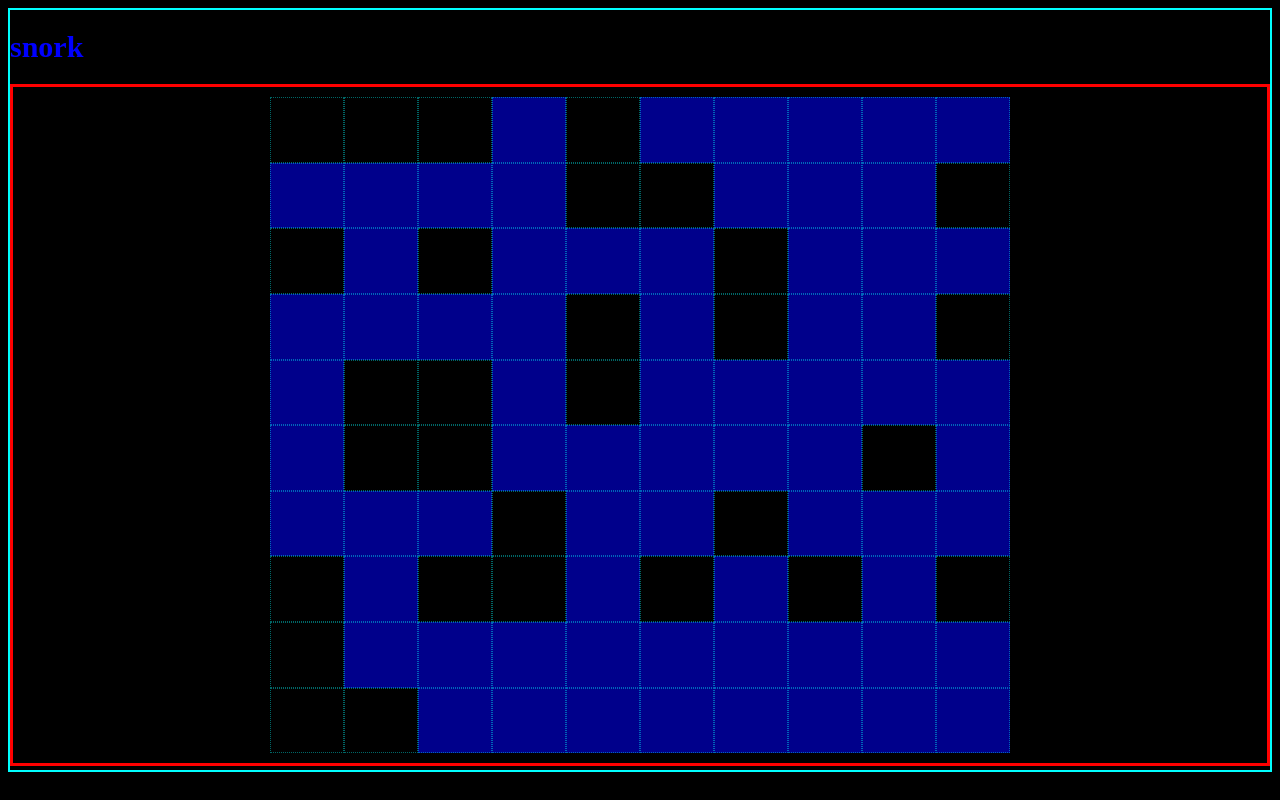
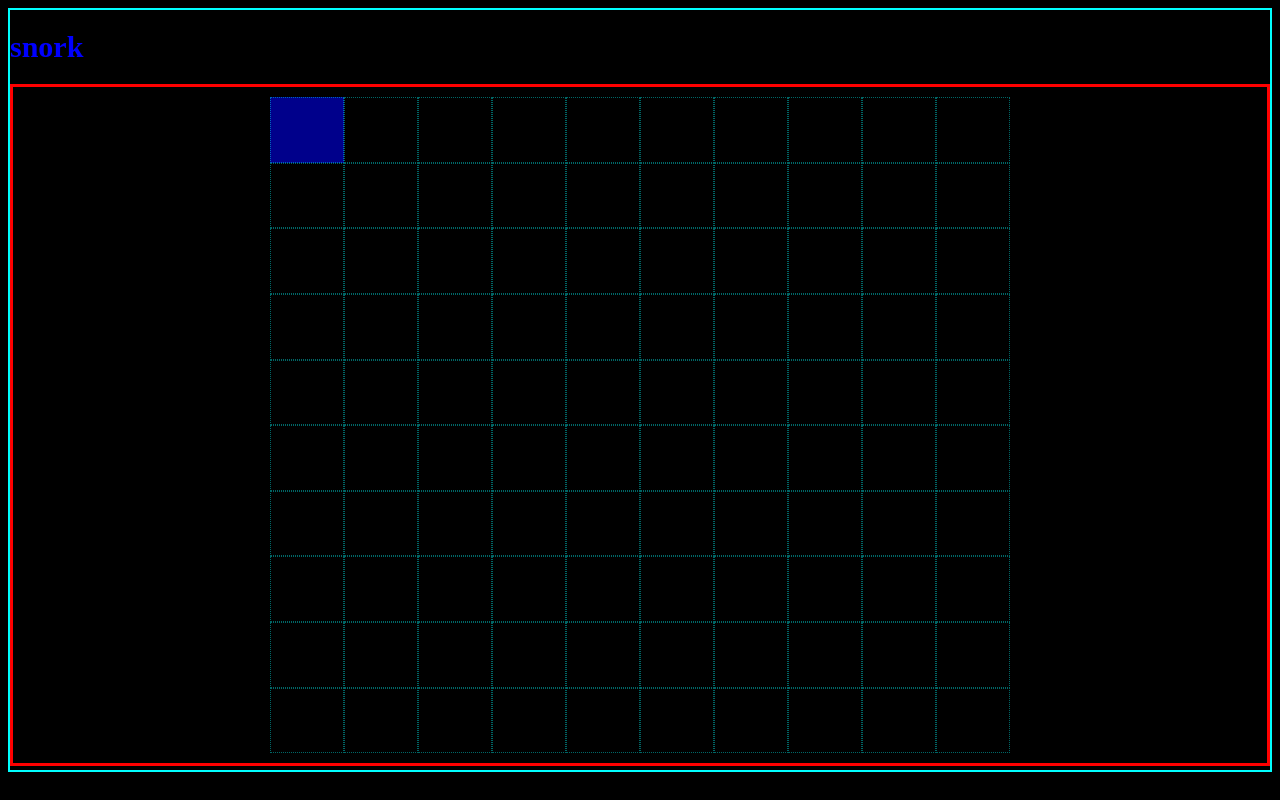
Before and after one commit to AGCB/snork, a React (Create React App) app: page / in a window 1280 px wide. Built offline with nearby package versions, Linux system fonts and the light colour scheme.

Commit message:
change x/y coords and add first active cell

```diff
--- a/src/App.js
+++ b/src/App.js
@@ -4,13 +4,13 @@ import './App.scss';
 
 function setInitialGrid(size) {
   let output = [];
-  for(let y = 0; y < size; y++) {
+  for(let x = 0; x < size; x++) {
     let col = [];
-    for (let x = 0; x < size; x++) {
+    for (let y = 0; y < size; y++) {
       col.push({
         x,
         y,
-        active: Math.random() > .3,
+        active: false,
         hasFood: false,
       })
     }
@@ -19,30 +19,46 @@ function setInitialGrid(size) {
   return output;
 }
 
-function Square({squareData: {active, hasFood}}) {
+function Square({ squareData, snork, setSnork }) {
+  const { active, hasFood, x, y } = squareData;
   return (
-    <div className={classNames({
-      'square': true,
-      'active': active,
-      'food': hasFood,
-    })}>
+    <div
+      className={classNames({
+        'square': true,
+        'active': x === snork[0] && y == snork[1],
+        'food': hasFood,
+        })
+      }
+      onClick={e => {
+        console.log(squareData);
+      }}
+      >
     </div>
   )
 }
-function Column({columnData}) {
+
+function Column({columnData, snork, setSnork}) {
   return (
     <div className="column">
       {
         columnData.map(row => {
-          return <Square squareData={row}/>
+          return (
+            <Square
+              squareData={row}
+              snork={snork}
+              setSnork={setSnork}
+            />
+          )
         })
       }
     </div>
   )
 }
+
 function App() {
   let [ grid, setGrid ] = useState(setInitialGrid(10));
-  let [ snork, setSnork ] = useState([[0,0],[15,0]]);
+  let [ snork, setSnork ] = useState([0,0]);
+
   return (
     <div className="App">
       <h1 className="title">snork</h1>
@@ -50,7 +66,11 @@ function App() {
         {
           grid.map(col => {
             return (
-              <Column columnData={col} />
+              <Column
+                columnData={col}
+                snork={snork}
+                setSnork={setSnork}
+              />
             )
           })
         }
```
